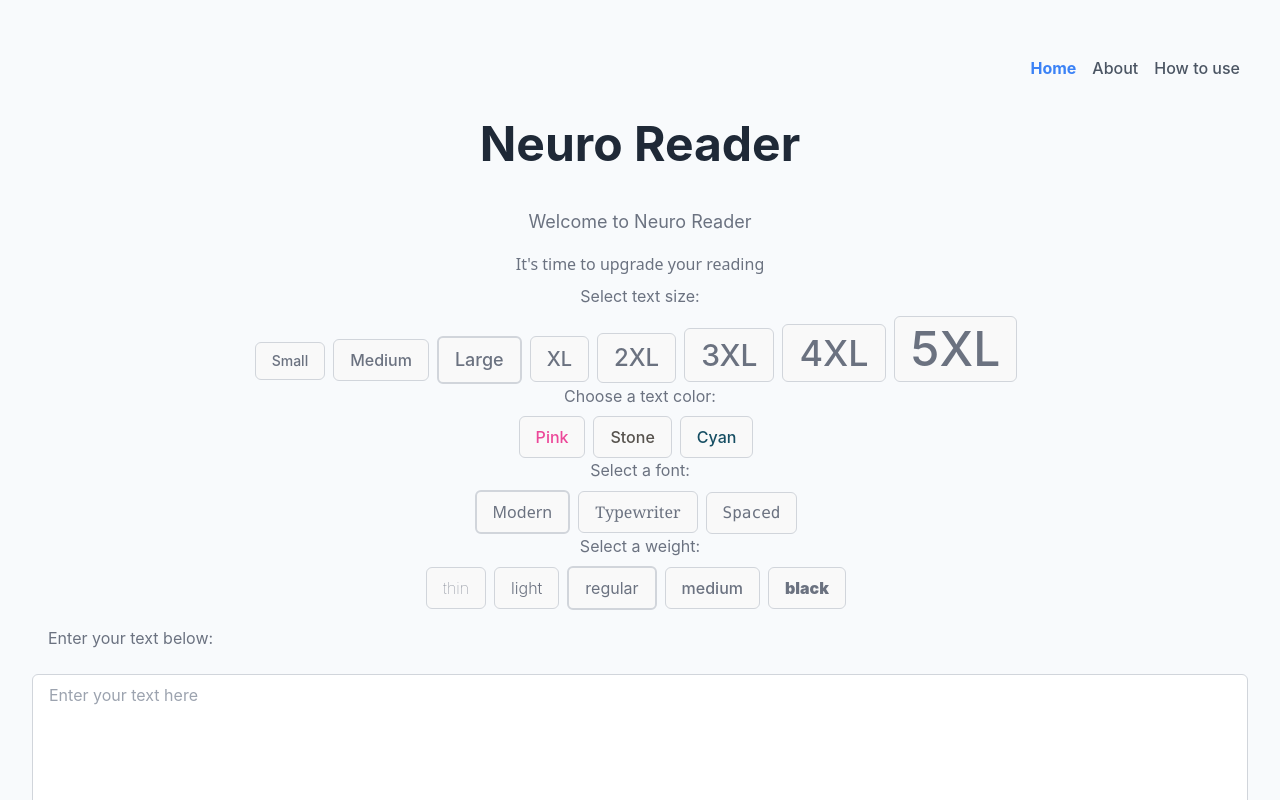
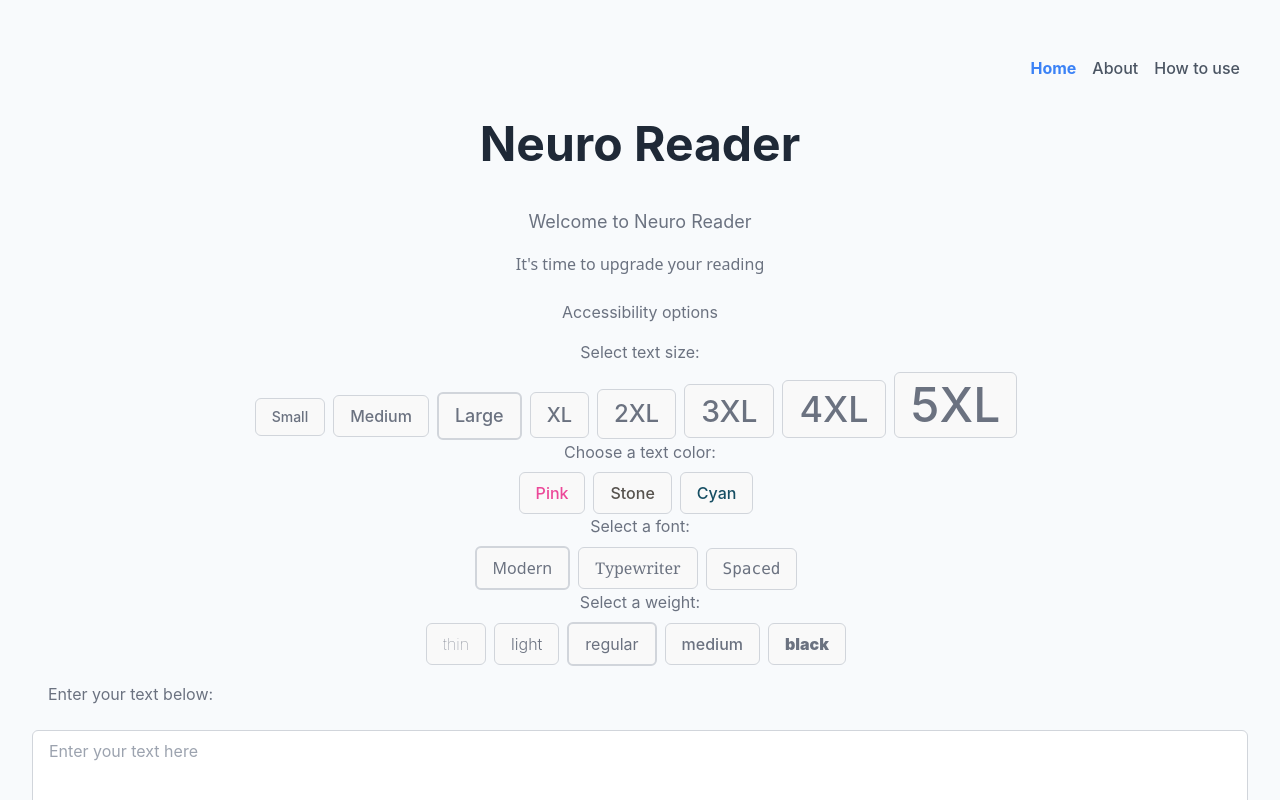
Before and after one commit to laurencetuchin/neuroreader, a React (Vite) app in the folder neuro-reader/: page / in a window 1280 px wide. Shown: the top 800 px of the page. Built offline with nearby package versions, Linux system fonts and the light colour scheme.

Commit message:
same as before

```diff
--- a/neuro-reader/src/features/NeuroReader.jsx
+++ b/neuro-reader/src/features/NeuroReader.jsx
@@ -5,6 +5,8 @@ import { TextProvider, TextContext, SET_TEXT_COLOR } from '../utilities/MyContex
 import AdjustTextSize from './AdjustTextSize';
 import AdjustTextFont from './AdjustTextFont';
 import AdjustFontWeight from './AdjustFontWeight';
+import Accessibility from './AccessibilityOptions';
+import AccessibilityOptions from './AccessibilityOptions';
 
 export default function NeuroReader() {
     const [textState, textDispatch] = useContext(TextContext);
@@ -58,10 +60,11 @@ export default function NeuroReader() {
         <>
 
         <div className="flex flex-col">
-          <AdjustTextSize />
+          <AccessibilityOptions />
+          {/* <AdjustTextSize />
           <AdjustColor />
           <AdjustTextFont />
-          <AdjustFontWeight />
+          <AdjustFontWeight /> */}
           <label className="text-left mb-2 px-4 py-2 mt-2 text-base" htmlFor="input-text">
             Enter your text below:
           </label>
```
